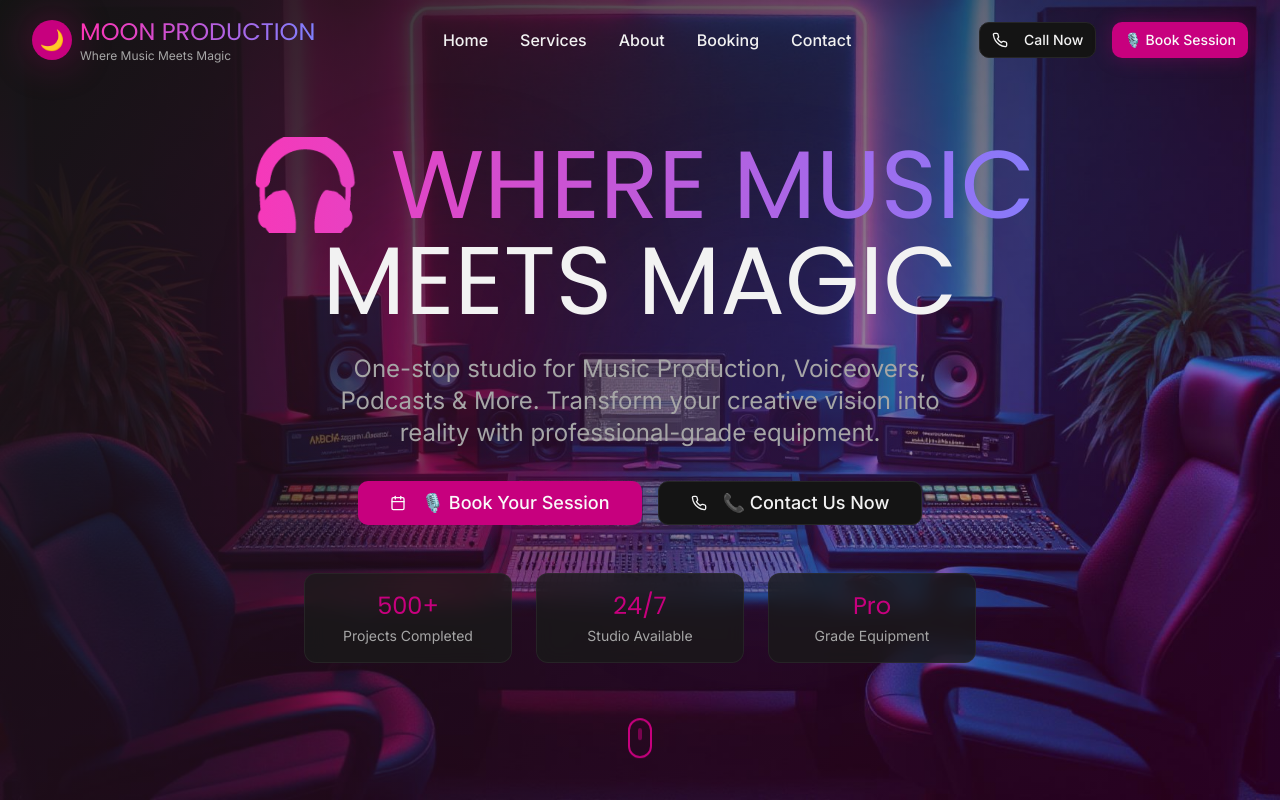
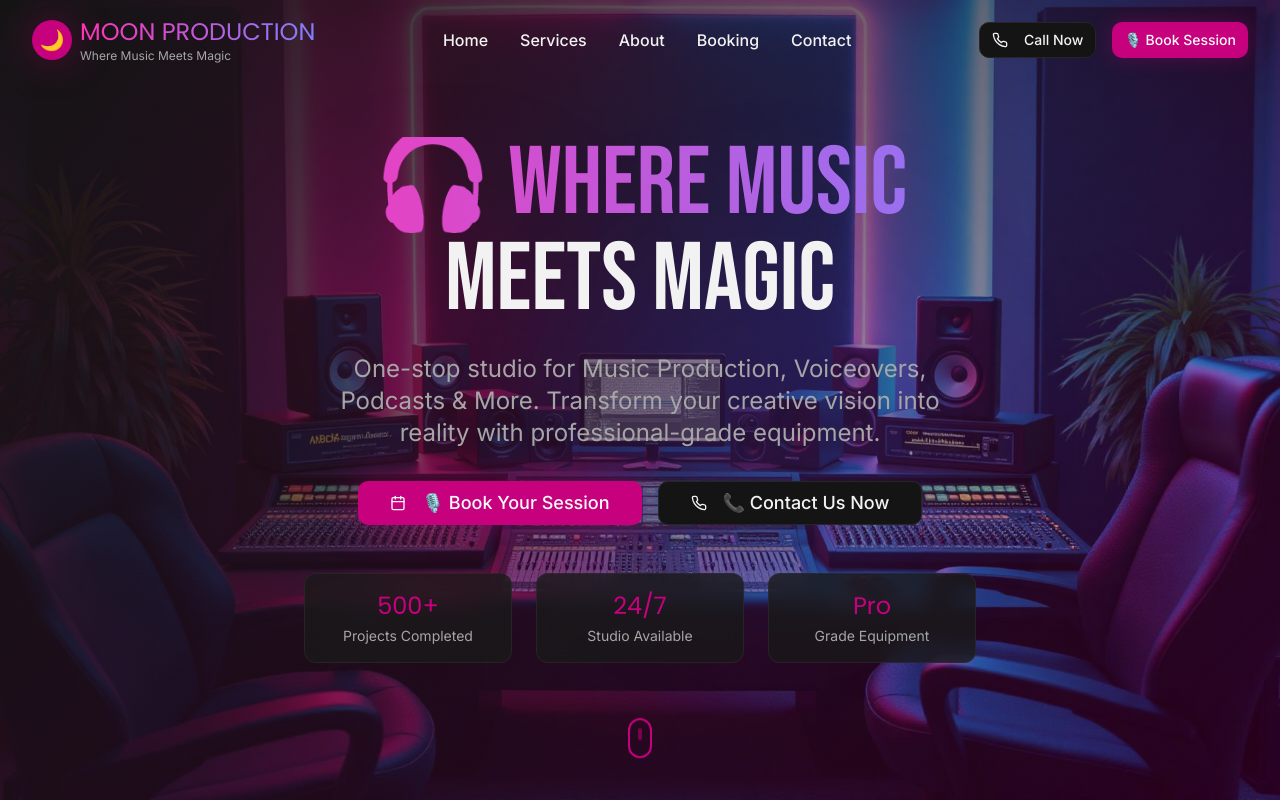
Before and after one commit to smbgAlokk/Moon-Production, a React (Vite) app: page / in a window 1280 px wide. Shown: the top 800 px of the page. Built offline with nearby package versions, Linux system fonts and the light colour scheme.

Commit message:
Revert Hero Section changes
Reverted changes made to the Hero Section to maintain its previous styling and functionality.

```diff
--- a/index.html
+++ b/index.html
@@ -19,7 +19,7 @@
     <!-- Google Fonts -->
     <link rel="preconnect" href="https://fonts.googleapis.com">
     <link rel="preconnect" href="https://fonts.gstatic.com" crossorigin>
-    <link href="https://fonts.googleapis.com/css2?family=Poppins:wght@300;400;500;600;700;800&family=Inter:wght@300;400;500;600;700&display=swap" rel="stylesheet">
+    <link href="https://fonts.googleapis.com/css2?family=Bebas+Neue&family=Poppins:wght@300;400;500;600;700;800&family=Inter:wght@300;400;500;600;700&display=swap" rel="stylesheet">
   </head>
 
   <body>
--- a/src/components/HeroSection.tsx
+++ b/src/components/HeroSection.tsx
@@ -26,7 +26,7 @@ const HeroSection = () => {
       <div className="relative z-20 container mx-auto px-4 sm:px-6 lg:px-8 text-center">
         <div className="max-w-4xl mx-auto">
           {/* Main Heading */}
-          <h1 className="font-heading text-4xl sm:text-6xl lg:text-8xl mb-6 leading-tight">
+          <h1 className="font-hero text-4xl sm:text-6xl lg:text-8xl mb-6 leading-tight">
             <span className="block text-gradient">🎧 WHERE MUSIC</span>
             <span className="block text-foreground">MEETS MAGIC</span>
           </h1>
--- a/tailwind.config.ts
+++ b/tailwind.config.ts
@@ -19,6 +19,7 @@ export default {
 		},
 		extend: {
 			fontFamily: {
+				hero: ['Bebas Neue', 'Arial Black', 'sans-serif'],
 				heading: ['Poppins', 'system-ui', 'sans-serif'],
 				body: ['Inter', 'system-ui', 'sans-serif'],
 			},
```
